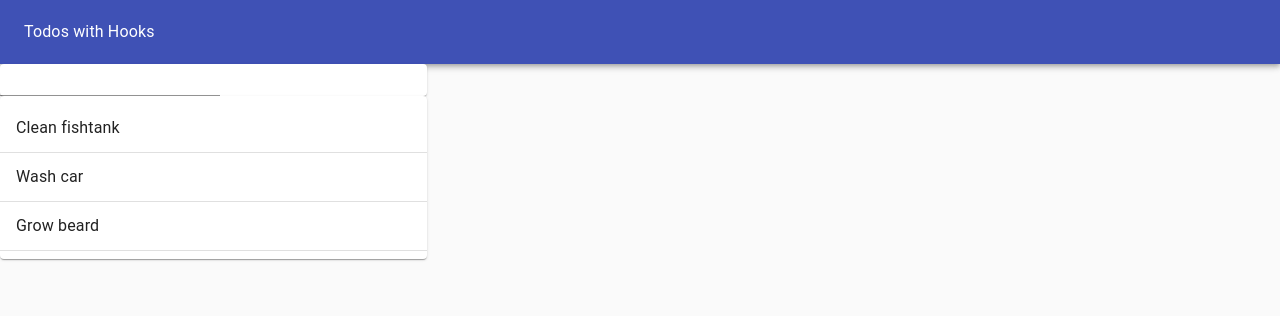
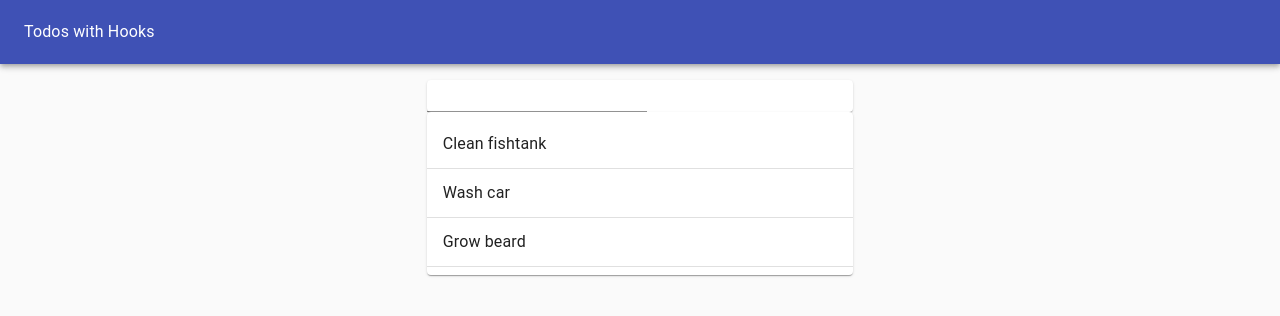
Before and after one commit to super8989/React_hooks_todo, a React (Create React App) app: page / in a window 1280 px wide. Shown: the top 316 px of the page. Built offline with nearby package versions, Linux system fonts and the light colour scheme.

Commit message:
styled Grid

```diff
--- a/src/TodoApp.js
+++ b/src/TodoApp.js
@@ -37,7 +37,7 @@ function TodoApp() {
 					<Typography color='inherit'>Todos with Hooks</Typography>
 				</Toolbar>
 			</AppBar>
-			<Grid container>
+			<Grid container justify='center' style={{ marginTop: "1rem" }}>
 				<Grid item xs={11} md={8} lg={4}>
 					<TodoForm addTodo={addTodo} />
 					<TodoList todos={todos} />
```
